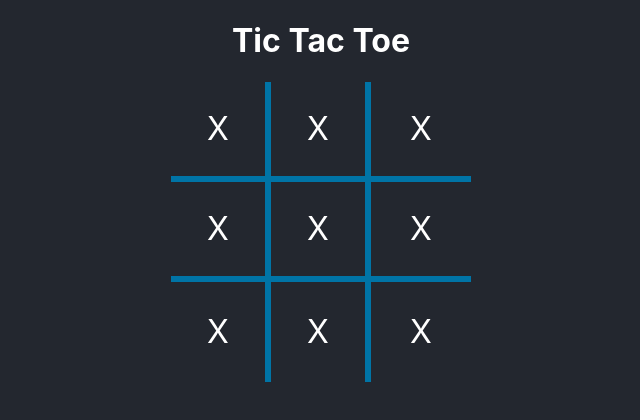
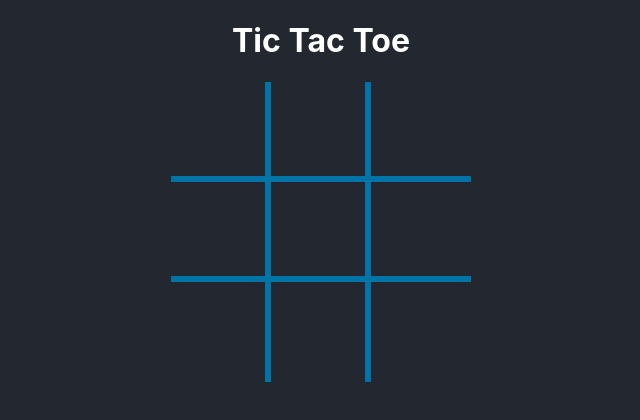
Before and after one commit to icyFatNinja/TicTacToe-ReactJS, a React (Create React App) app: page / in a window 1280 px wide. Shown: the top 420 px of the page, without its empty margins (319-959 px from the left). Built offline with nearby package versions, Linux system fonts and the light colour scheme.

Commit message:
update component files

```diff
--- a/src/components/TicTacToe.jsx
+++ b/src/components/TicTacToe.jsx
@@ -2,6 +2,7 @@ import { useState } from "react";
 import Board from "./Board";
 
 function TicTacToe() {
+  const [tiles, setTiles] = useState(Array(9).fill(null));
   return (
     <div>
       <h1>Tic Tac Toe</h1>
--- a/src/components/Tile.jsx
+++ b/src/components/Tile.jsx
@@ -1,5 +1,5 @@
-function Tile({ className }) {
-  return <div className={`tile ${className}`}>X</div>;
+function Tile({ className, value }) {
+  return <div className={`tile ${className}`}>{value}</div>;
 }
 
 export default Tile;
```
